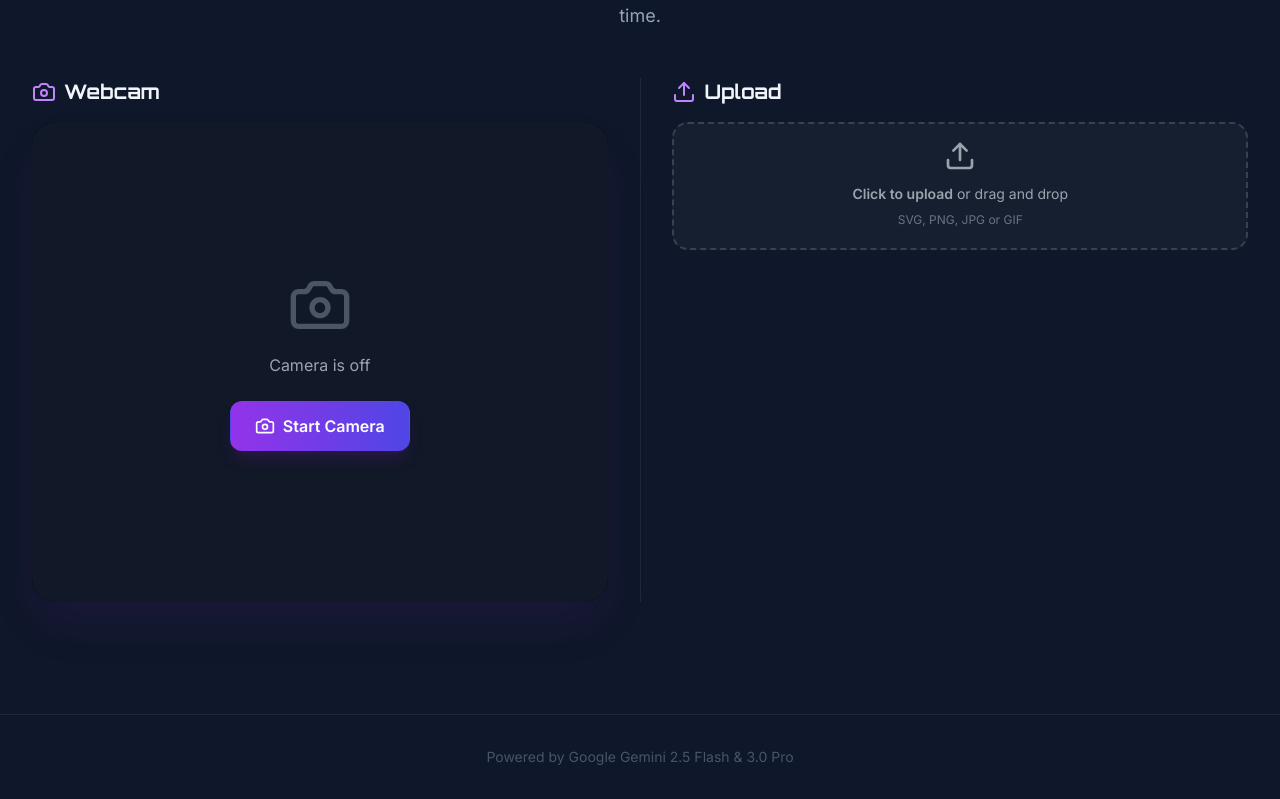
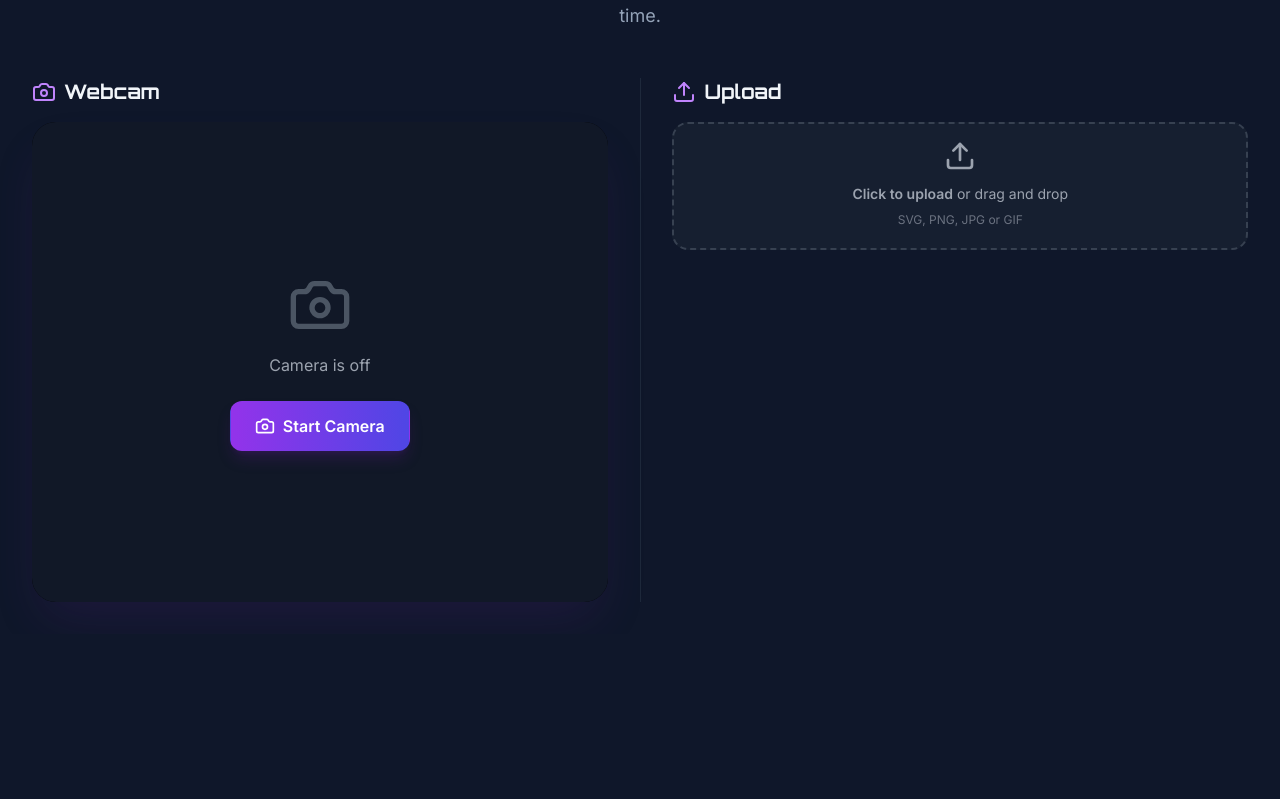
Before and after one commit to the-illuzion/Time-Travel-Photo-Booth, a React (Vite) app: page / in a window 1280 px wide. Shown: the part 199-998 px from the top of the page. After the commit the page ends 833 px from the top, so only its background shows below. Built offline with nearby package versions, Linux system fonts and the light colour scheme; no server answers.

Commit message:
Update App.tsx

```diff
--- a/App.tsx
+++ b/App.tsx
@@ -301,9 +301,6 @@ const App: React.FC = () => {
         )}
       </main>
 
-      <footer className="mt-20 py-8 text-center text-slate-600 text-sm border-t border-slate-800">
-        <p>Powered by Google Gemini 2.5 Flash & 3.0 Pro</p>
-      </footer>
     </div>
   );
 };
```
